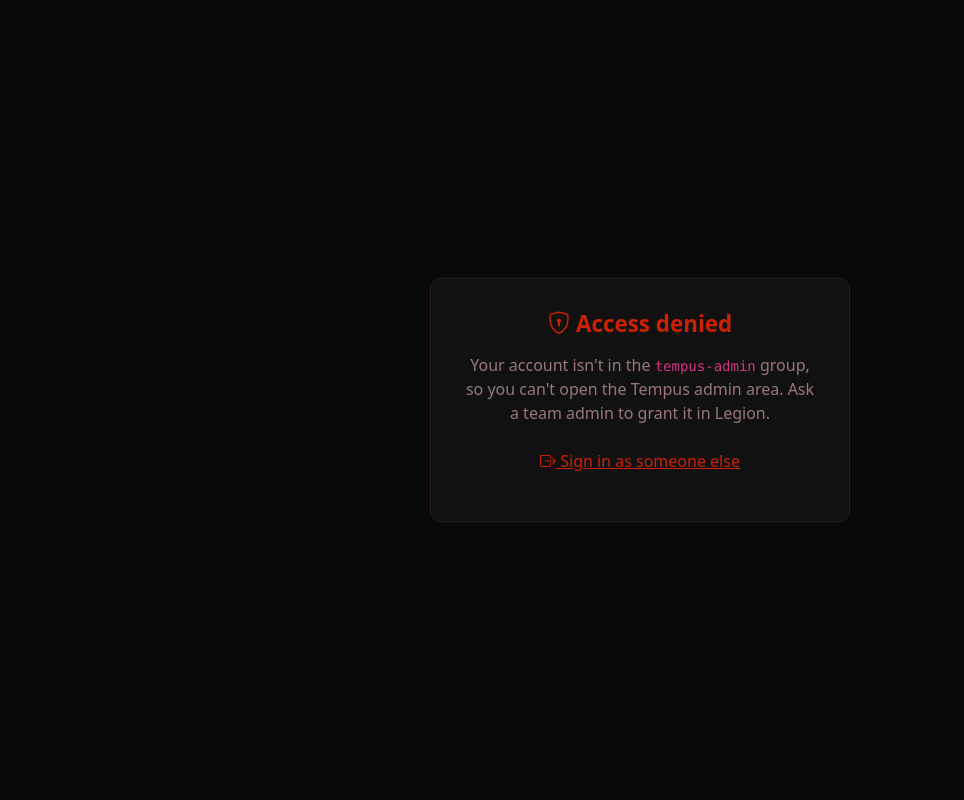
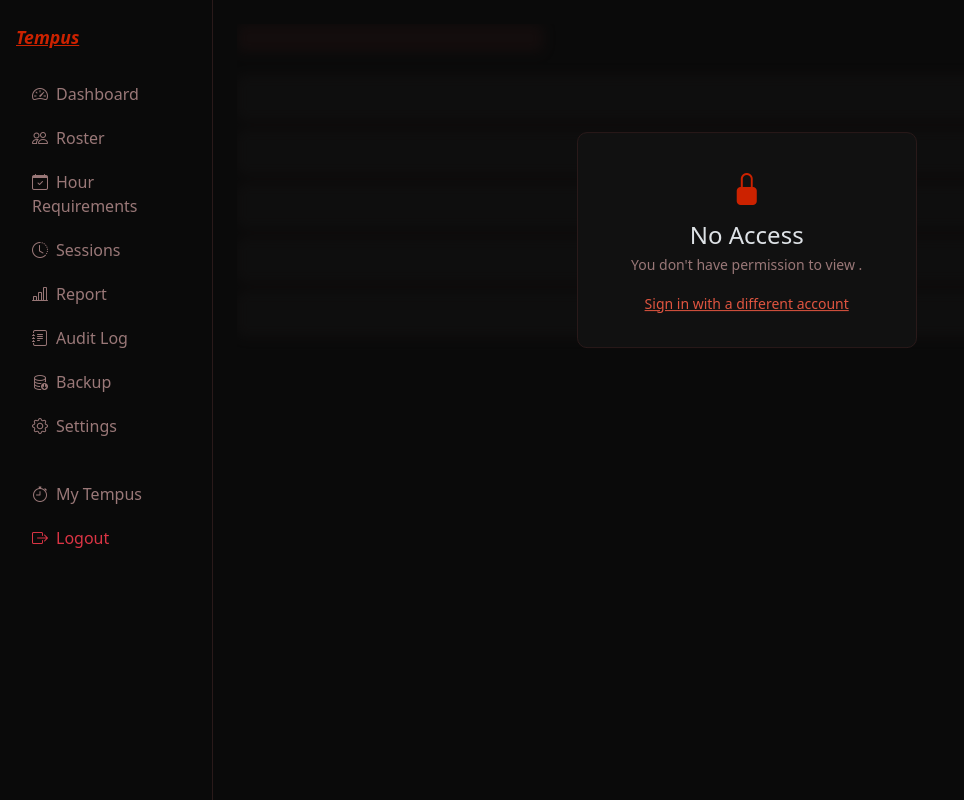
Before and after one commit to FRC-Team-4143/tempus, a Python web app: template app/templates/admin/forbidden.html in a window 1280 px wide. Shown: the whole page, without its empty margins (0-964 px from the left). Run offline with Jinja, Linux system fonts and the light colour scheme; the template is opened without the code that fills it, so the values that code supplies are empty.

Commit message:
Keep denied admin pages inside the shell instead of a dead end
Standardizes with Legion's approach: a manager hitting a
disallowed page used to be silently 303-redirected to the dashboard
(disorienting — "why did clicking Settings send me here?"), and the
sidebar hid disallowed tabs entirely. Both are replaced with one
mechanism — every tab always shows, and denial renders the same shell
(sidebar still fully visible/clickable) with a blurred placeholder and
a "No Access" badge naming the section (new _section_label(path)
helper). No real data is ever rendered behind the blur.

```diff
--- a/app/templates/admin/base.html
+++ b/app/templates/admin/base.html
@@ -100,17 +100,13 @@
       <a class="sidebar-brand d-none d-md-block mb-4" href="/me"><i>Tempus</i></a>
       <ul class="nav flex-column gap-1">
         <li class="nav-item"><a class="nav-link {% if active_page == 'dashboard' %}active{% endif %}" href="/admin"><i class="bi bi-speedometer2 me-2"></i>Dashboard</a></li>
-        {% if session_role(request) != 'manager' %}
         <li class="nav-item"><a class="nav-link {% if active_page == 'roster' %}active{% endif %}" href="/admin/roster"><i class="bi bi-people me-2"></i>Roster</a></li>
         <li class="nav-item"><a class="nav-link {% if active_page == 'requirements' %}active{% endif %}" href="/admin/requirements"><i class="bi bi-calendar-check me-2"></i>Hour Requirements</a></li>
         <li class="nav-item"><a class="nav-link {% if active_page == 'sessions' %}active{% endif %}" href="/admin/sessions"><i class="bi bi-clock-history me-2"></i>Sessions</a></li>
-        {% endif %}
         <li class="nav-item"><a class="nav-link {% if active_page == 'report' %}active{% endif %}" href="/admin/report"><i class="bi bi-bar-chart-line me-2"></i>Report</a></li>
-        {% if session_role(request) != 'manager' %}
         <li class="nav-item"><a class="nav-link {% if active_page == 'audit' %}active{% endif %}" href="/admin/audit"><i class="bi bi-journal-text me-2"></i>Audit Log</a></li>
         <li class="nav-item"><a class="nav-link {% if active_page == 'backup' %}active{% endif %}" href="/admin/backup"><i class="bi bi-database-down me-2"></i>Backup</a></li>
         <li class="nav-item"><a class="nav-link {% if active_page == 'settings' %}active{% endif %}" href="/admin/settings"><i class="bi bi-gear me-2"></i>Settings</a></li>
-        {% endif %}
         <li class="nav-item mt-4"><a class="nav-link" href="/me"><i class="bi bi-stopwatch me-2"></i>My Tempus</a></li>
         <li class="nav-item"><a class="nav-link text-danger" href="/admin/logout"><i class="bi bi-box-arrow-right me-2"></i>Logout</a></li>
       </ul>
--- a/app/templates/admin/forbidden.html
+++ b/app/templates/admin/forbidden.html
@@ -1,25 +1,39 @@
-<!doctype html>
-<html lang="en">
-<head>
-  <meta charset="utf-8">
-  <title>Access denied — Tempus</title>
-  <link rel="stylesheet" href="https://cdn.jsdelivr.net/npm/bootstrap@5.3.3/dist/css/bootstrap.min.css">
-  <link rel="stylesheet" href="https://cdn.jsdelivr.net/npm/bootstrap-icons@1.11.3/font/bootstrap-icons.min.css">
-  <style>
-    body { background: #0a0a0a; display: flex; align-items: center; justify-content: center; min-height: 100vh; }
-    .card-403 { background: #111111; border: 1px solid #2a1a1a; border-radius: 10px; padding: 2rem; width: 420px; color: #f0e8e8; }
-    .card-403 h1 { color: #cc2200; font-size: 1.4rem; font-weight: 700; }
-    .card-403 a { color: #cc2200; }
-    .muted { color: #9a7878; }
-  </style>
-</head>
-<body>
-  <div class="card-403 text-center">
-    <h1 class="mb-3"><i class="bi bi-shield-lock"></i> Access denied</h1>
-    {% if name %}<p>Signed in as <strong>{{ name }}</strong>.</p>{% endif %}
-    <p class="muted">Your account isn't in the <code>tempus-admin</code> group, so you can't
-    open the Tempus admin area. Ask a team admin to grant it in Legion.</p>
-    <p class="mt-4"><a href="/admin/logout"><i class="bi bi-box-arrow-right"></i> Sign in as someone else</a></p>
+{% extends "admin/base.html" %}
+{% block title %}Access denied — Tempus Admin{% endblock %}
+
+{% block head %}
+<style>
+  .no-access-wrap { position: relative; min-height: 60vh; overflow: hidden; }
+  .no-access-skeleton { filter: blur(6px); opacity: .6; user-select: none; pointer-events: none; }
+  .skel-bar { height: 28px; background: #1a0f0f; border-radius: 6px; margin-bottom: 1.5rem; }
+  .skel-row { height: 44px; background: #111111; border: 1px solid #2a1a1a; border-radius: 8px; margin-bottom: 10px; }
+  .no-access-badge {
+    position: absolute; top: 45%; left: 50%; transform: translate(-50%, -50%);
+    z-index: 2; width: 340px; text-align: center;
+    background: #111111; border: 1px solid #2a1a1a; border-radius: 10px; padding: 2rem;
+  }
+  .no-access-badge .bi-lock-fill { font-size: 2rem; color: #cc2200; }
+</style>
+{% endblock %}
+
+{% block content %}
+<div class="no-access-wrap">
+  <div class="no-access-skeleton" aria-hidden="true">
+    <div class="skel-bar" style="width: 30%;"></div>
+    <div class="skel-row"></div>
+    <div class="skel-row"></div>
+    <div class="skel-row"></div>
+    <div class="skel-row"></div>
+    <div class="skel-row"></div>
   </div>
-</body>
-</html>
+  <div class="no-access-badge">
+    <i class="bi bi-lock-fill"></i>
+    <h4 class="mt-2 mb-1">No Access</h4>
+    <p class="text-muted small mb-3">
+      You don't have permission to view {{ section }}.<br>
+      {% if name %}Signed in as <strong>{{ name }}</strong>.{% endif %}
+    </p>
+    <a href="/admin/logout" class="small">Sign in with a different account</a>
+  </div>
+</div>
+{% endblock %}
```
Also changed, not shown: app/routers/admin.py (+33 -8 lines), tests/test_sso_auth.py (+19 -9 lines).
